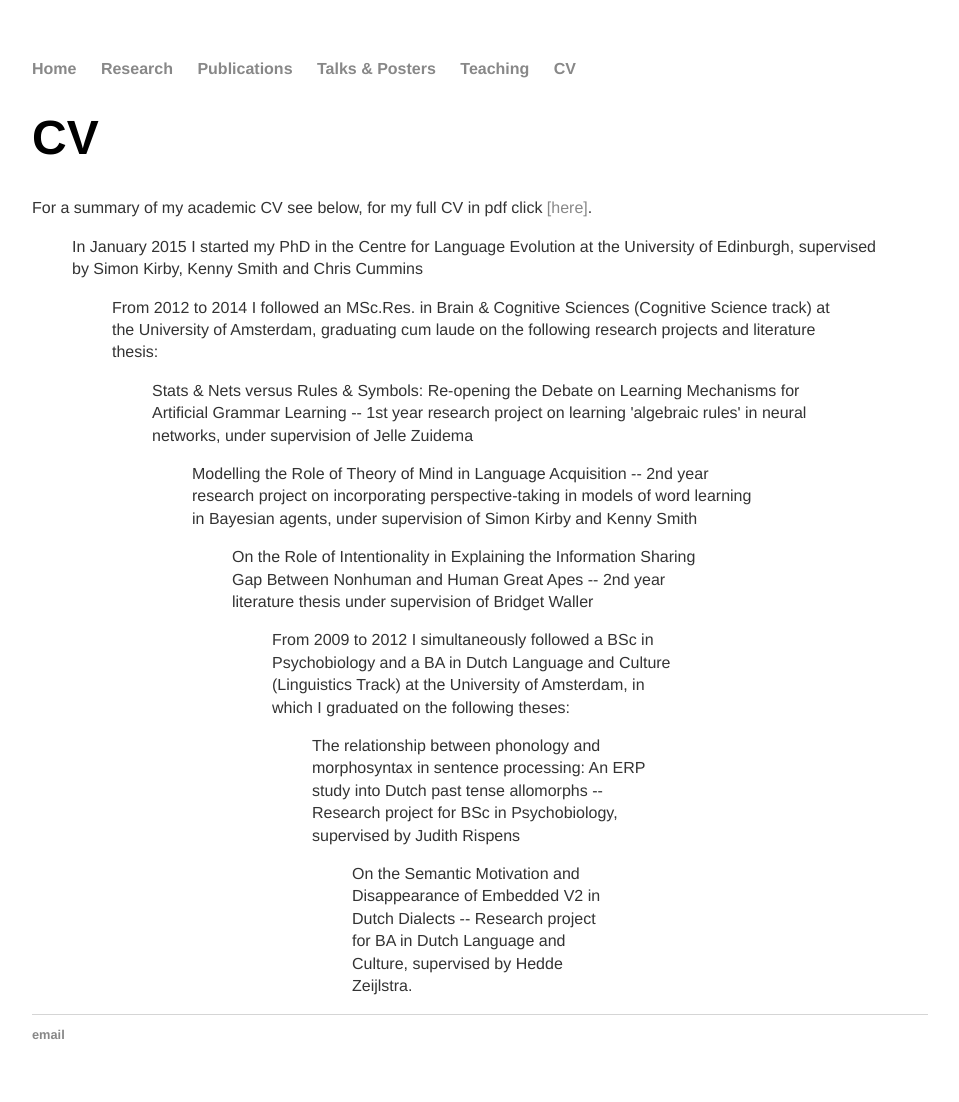
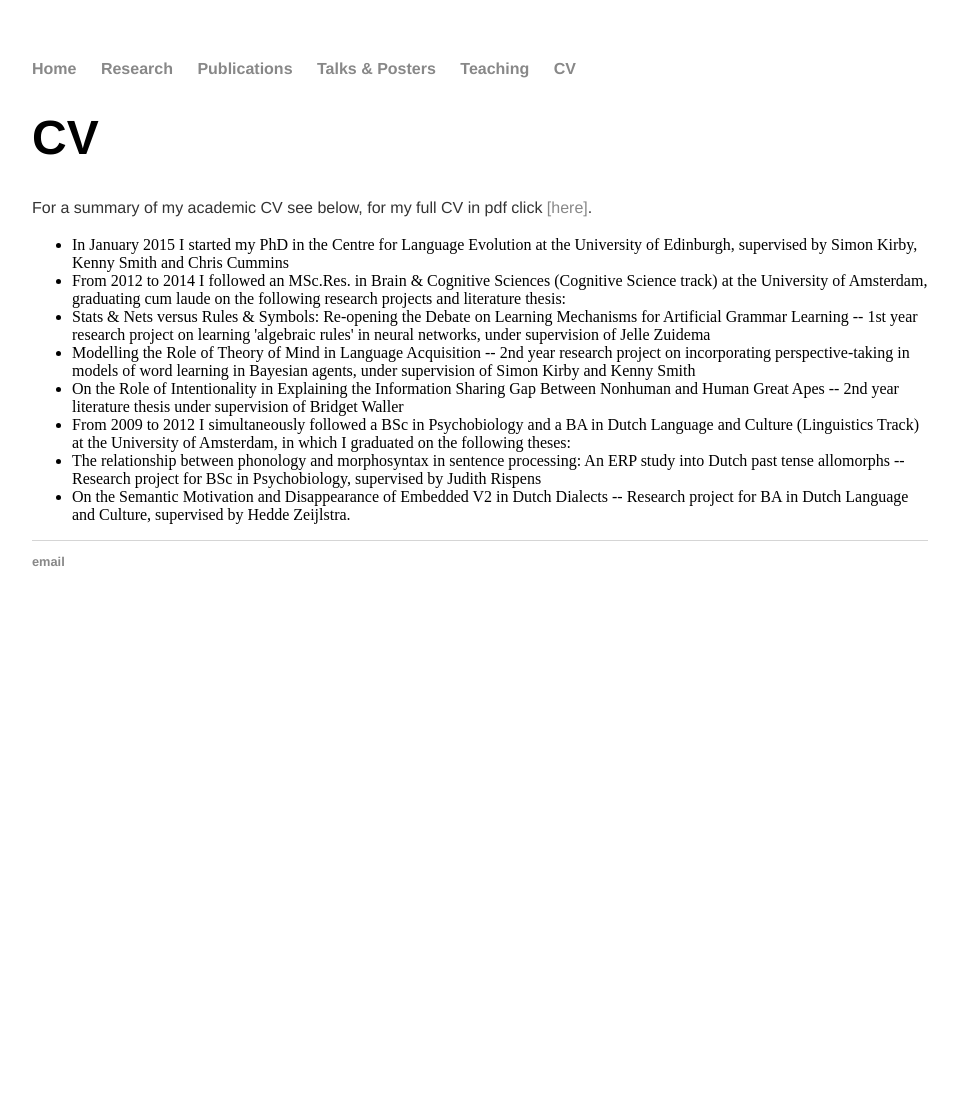
Before and after one commit to marieke-woensdregt/marieke-woensdregt.github.io, a Jekyll site: the page built from cv/index.html, in a window 1280 px wide. Shown: the whole page, without its empty margins (160-1119 px from the left). Built offline with Jekyll 4.4.1, drawn with Linux system fonts in a browser that asks for light colours; after the commit the page ends 900 px from its top, so only the background shows below that.

Commit message:
Update index.html

```diff
--- a/cv/index.html
+++ b/cv/index.html
@@ -8,23 +8,24 @@
 		For a summary of my academic CV see below, for my full CV in pdf click
 		<a href="https://github.com/marieke-woensdregt/marieke-woensdregt.github.io/blob/master/pdfs/cv_M_Woensdregt_4_July_2017.pdf">[here]</a>.
 
-		<blockquote><p> In January 2015 I started my PhD in the Centre for Language Evolution at the University of Edinburgh,
-			supervised by Simon Kirby, Kenny Smith and Chris Cummins </p>
+		<ul>
+			<li> In January 2015 I started my PhD in the Centre for Language Evolution at the University of Edinburgh,
+			supervised by Simon Kirby, Kenny Smith and Chris Cummins </li>
 
-			<blockquote><p> From 2012 to 2014 I followed an MSc.Res. in Brain & Cognitive Sciences (Cognitive Science track)
-			at the University of Amsterdam, graduating cum laude on the following research projects and literature thesis: </p>
+			<li> From 2012 to 2014 I followed an MSc.Res. in Brain & Cognitive Sciences (Cognitive Science track)
+			at the University of Amsterdam, graduating cum laude on the following research projects and literature thesis: </li>
 
-				<blockquote><p> Stats &amp; Nets versus Rules &amp; Symbols: Re-opening the Debate on Learning Mechanisms for Artificial Grammar Learning
-			-- 1st year research project on learning 'algebraic rules' in neural networks, under supervision of Jelle Zuidema </p>
-				<blockquote><p> Modelling the Role of Theory of Mind in Language Acquisition
-				-- 2nd year research project on incorporating perspective-taking in models of word learning in Bayesian agents, under supervision of Simon Kirby and Kenny Smith </p>
-				<blockquote><p> On the Role of Intentionality in Explaining the Information Sharing Gap Between Nonhuman and Human Great Apes
-				-- 2nd year literature thesis under supervision of Bridget Waller </p>
+				<li> Stats &amp; Nets versus Rules &amp; Symbols: Re-opening the Debate on Learning Mechanisms for Artificial Grammar Learning
+			-- 1st year research project on learning 'algebraic rules' in neural networks, under supervision of Jelle Zuidema </li>
+				<li> Modelling the Role of Theory of Mind in Language Acquisition
+				-- 2nd year research project on incorporating perspective-taking in models of word learning in Bayesian agents, under supervision of Simon Kirby and Kenny Smith </li>
+				<li> On the Role of Intentionality in Explaining the Information Sharing Gap Between Nonhuman and Human Great Apes
+				-- 2nd year literature thesis under supervision of Bridget Waller </li>
 
-			<blockquote><p> From 2009 to 2012 I simultaneously followed a BSc in Psychobiology and a BA in Dutch Language and Culture (Linguistics Track) at the University of Amsterdam, in which I graduated on the following theses: </p>
-				<blockquote><p> The relationship between phonology and morphosyntax in sentence processing: An ERP study into Dutch past tense allomorphs
-				-- Research project for BSc in Psychobiology, supervised by Judith Rispens </p>
-				<blockquote><p> On the Semantic Motivation and Disappearance of Embedded V2 in Dutch Dialects
-				-- Research project for BA in Dutch Language and Culture, supervised by Hedde Zeijlstra. </p>
+			<li> From 2009 to 2012 I simultaneously followed a BSc in Psychobiology and a BA in Dutch Language and Culture (Linguistics Track) at the University of Amsterdam, in which I graduated on the following theses: </li>
+				<li> The relationship between phonology and morphosyntax in sentence processing: An ERP study into Dutch past tense allomorphs
+				-- Research project for BSc in Psychobiology, supervised by Judith Rispens </li>
+				<li> On the Semantic Motivation and Disappearance of Embedded V2 in Dutch Dialects
+				-- Research project for BA in Dutch Language and Culture, supervised by Hedde Zeijlstra. </li>
 	</p>
 </div><!-- /.blurb -->
```
